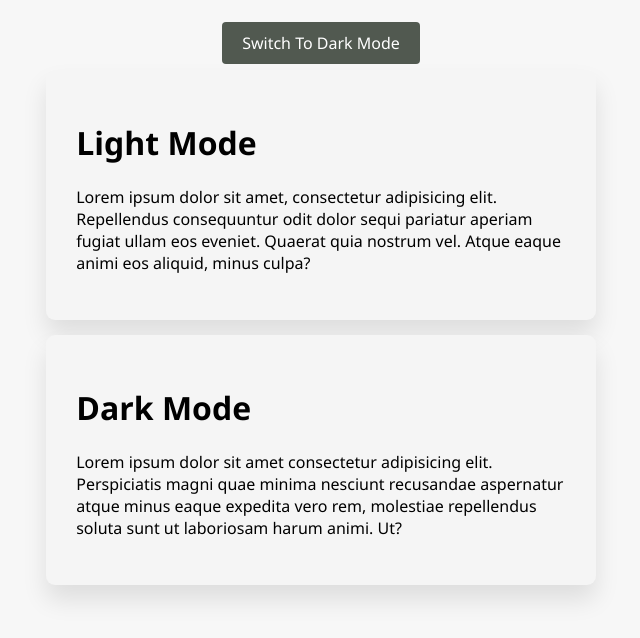
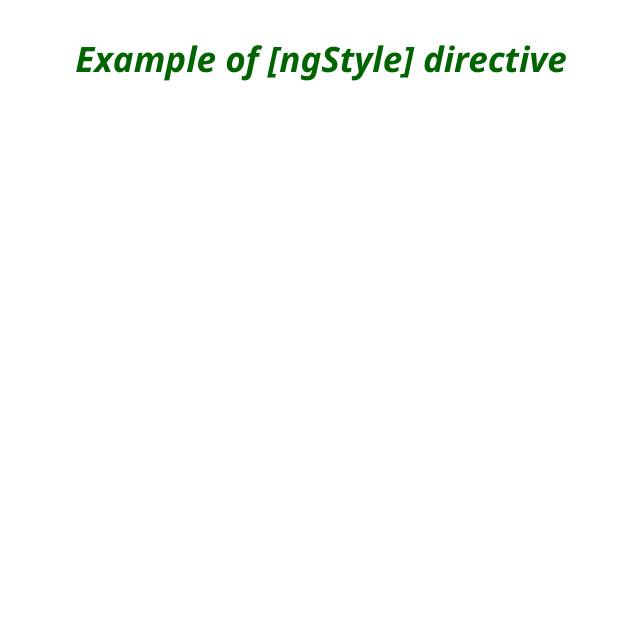
Before and after one commit to tee2490/AngularBasic, an Angular app: page / in a window 1280 px wide. Shown: the top 638 px of the page, without its empty margins (319-959 px from the left). Built offline with nearby package versions, Linux system fonts and the light colour scheme.

Commit message:
Section03 Attribute Directives [ngStyle]

```diff
--- a/src/app/app.component.html
+++ b/src/app/app.component.html
@@ -1,21 +1,3 @@
-<button (click)="toggleMode()">
-  {{
-    colorMode === "lightMode" ? "Switch To Dark Mode" : "Switch To Light Mode"
-  }}
-</button>
-<div class="box" [ngClass]="colorMode">
-  <h1>Light Mode</h1>
-  <p>
-    Lorem ipsum dolor sit amet, consectetur adipisicing elit. Repellendus
-    consequuntur odit dolor sequi pariatur aperiam fugiat ullam eos eveniet.
-    Quaerat quia nostrum vel. Atque eaque animi eos aliquid, minus culpa?
-  </p>
+<div style="text-align: center">
+  <p [ngStyle]="applyVal">Example of [ngStyle] directive</p>
 </div>
-<div class="box" [ngClass]="colorMode">
-  <h1>Dark Mode</h1>
-  <p>
-    Lorem ipsum dolor sit amet consectetur adipisicing elit. Perspiciatis magni
-    quae minima nesciunt recusandae aspernatur atque minus eaque expedita vero
-    rem, molestiae repellendus soluta sunt ut laboriosam harum animi. Ut?
-  </p>
-</div>
--- a/src/app/app.component.ts
+++ b/src/app/app.component.ts
@@ -11,13 +11,14 @@ import { FormsModule } from '@angular/forms';
   styleUrl: './app.component.css',
 })
 export class AppComponent {
-  colorMode: string = 'lightMode';
+  applyVal = {
+    color: 'darkgreen',
+    'font-style': 'italic',
+    'font-size': '35px',
+    'font-weight': 'bold',
+  };
 
-  toggleMode() {
-    if (this.colorMode === 'lightMode') {
-      this.colorMode = 'darkMode';
-    } else {
-      this.colorMode = 'lightMode';
-    }
-  }
+  // colorVal: string = 'navy';
+  // fontSize: string = '30px';
+  // isItalic: string = 'italic';
 }
--- a/src/styles.css
+++ b/src/styles.css
@@ -4,45 +4,3 @@
 html {
   scroll-behavior: smooth;
 }
-body {
-  padding: 20px;
-  background-color: #f7f7f7;
-  position: relative;
-  transition: all 0.3s ease-in-out;
-}
-.lightMode {
-  background-color: #f5f5f5;
-  color: #000;
-}
-.darkMode {
-  background-color: #2b2b2b;
-  color: #fff;
-}
-.box {
-  width: 40%;
-  margin: 0 auto;
-  box-shadow: 0 15px 25px rgba(0, 0, 0, 0.1);
-  padding: 30px;
-  border-radius: 9px;
-  transition: all 0.1s ease;
-  margin-bottom: 15px;
-}
-button {
-  background-color: rgb(81, 89, 80);
-  position: relative;
-  top: -6px;
-  border: none;
-  color: white;
-  padding: 10px 20px;
-  margin: 0 auto;
-  text-align: center;
-  text-decoration: none;
-  display: block;
-  font-size: 16px;
-  border-radius: 4px;
-  cursor: pointer;
-  transition: background-color 0.3s ease;
-}
-button:hover {
-  background-color: #262525;
-}
```
